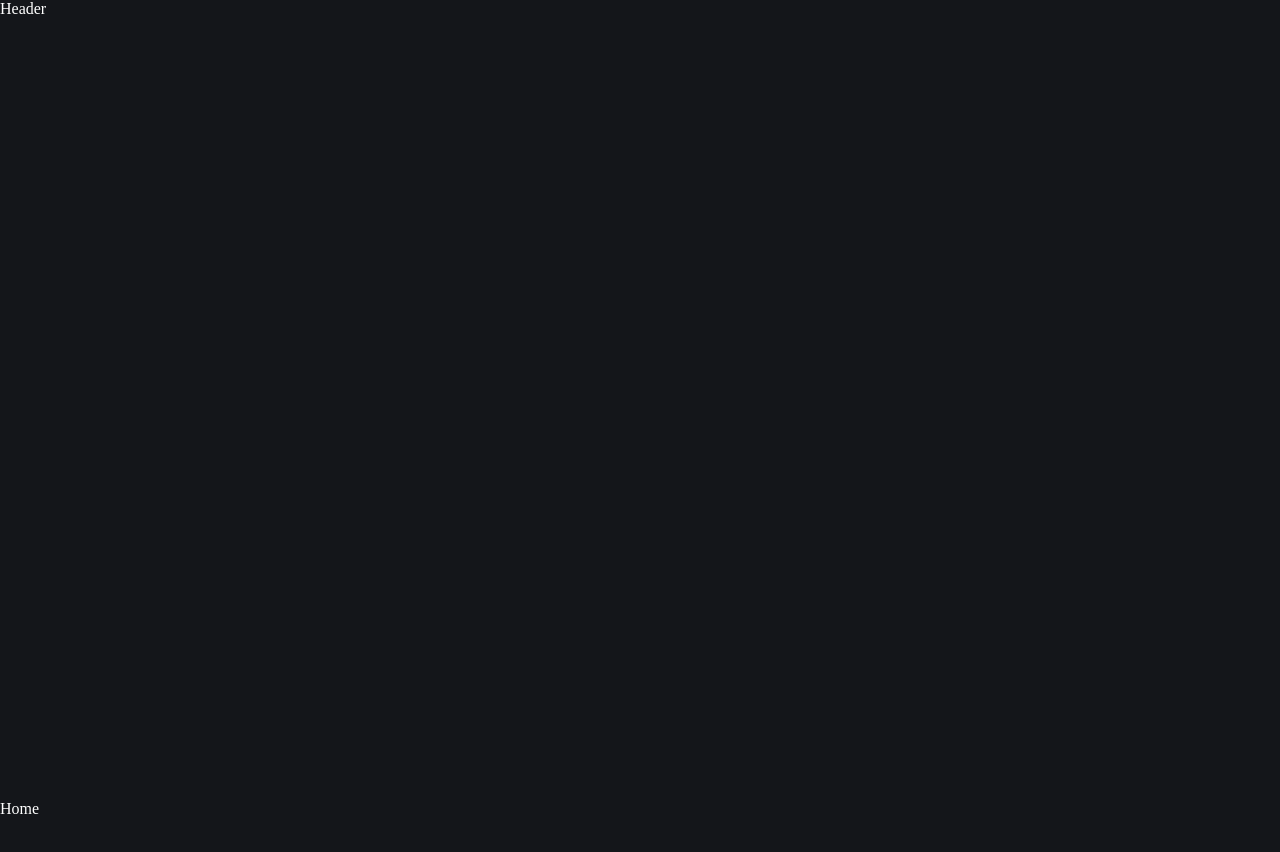
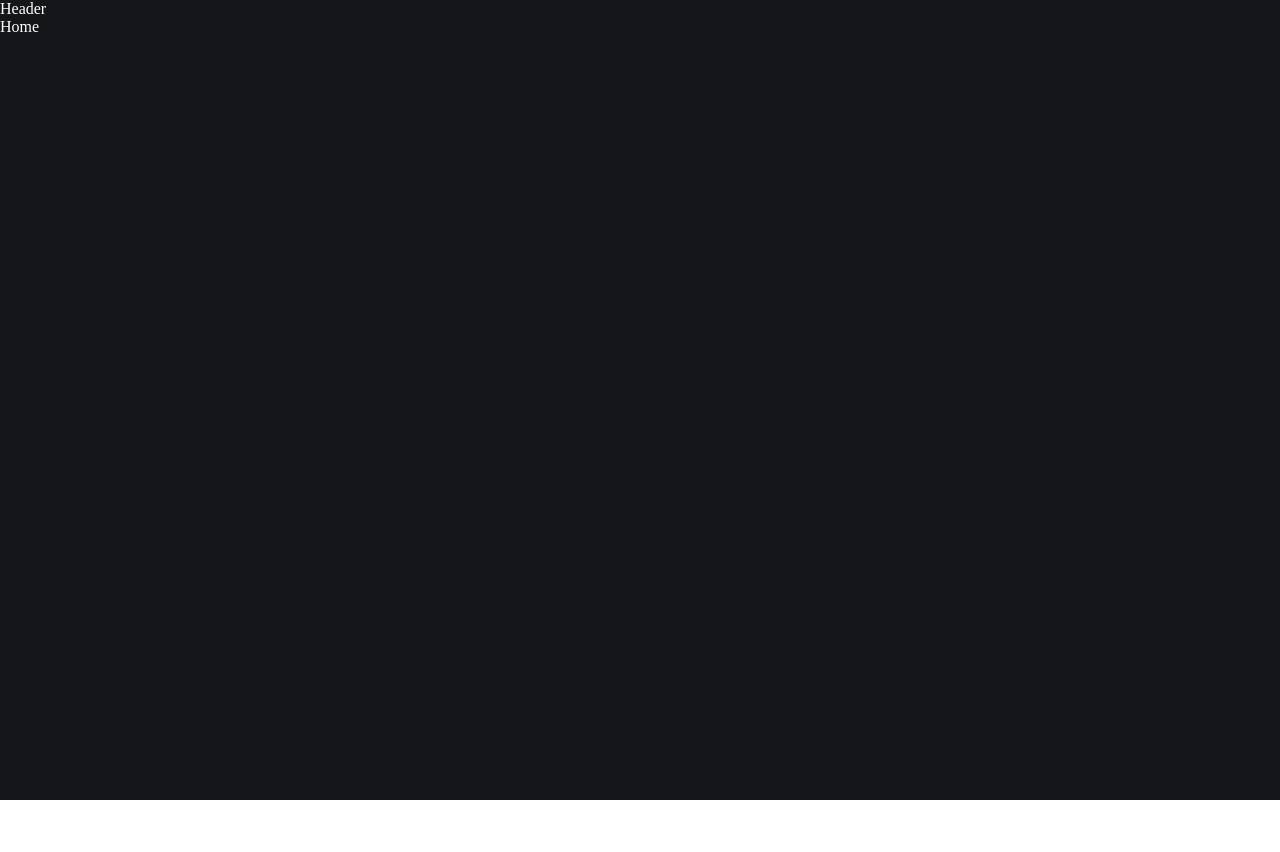
Before and after one commit to dimitarsabev00/Crypto-World-App, a React (Vite) app: page / in a window 1280 px wide. Shown: the top 852 px of the page. After the commit the page ends 800 px from the top, so only its background shows below. Built offline with nearby package versions, Linux system fonts and the light colour scheme.

Commit message:
Added Initial Styles

```diff
--- a/src/App.css
+++ b/src/App.css
@@ -5,9 +5,6 @@
   padding: 0;
   box-sizing: border-box;
   scroll-behavior: smooth;
-  background-color: #14161a;
-  color: white;
-  min-height: 100vh;
 }
 
 a {
--- a/src/App.jsx
+++ b/src/App.jsx
@@ -7,12 +7,20 @@ import ErrorPage from "./pages/ErrorPage";
 function App() {
   return (
     <Router>
+      <div
+        style={{
+          backgroundColor: "#14161a",
+          color: "white",
+          minHeight: "100vh",
+        }}
+      >
         <Header />
         <Routes>
           <Route path="/" element={<HomePage />} />
           <Route path="/coins/:id" element={<CoinPage />} />
           <Route path="*" element={<ErrorPage />} />
         </Routes>
+      </div>
     </Router>
   );
 }
```
Lines whose indentation alone changed are shown as unchanged.
